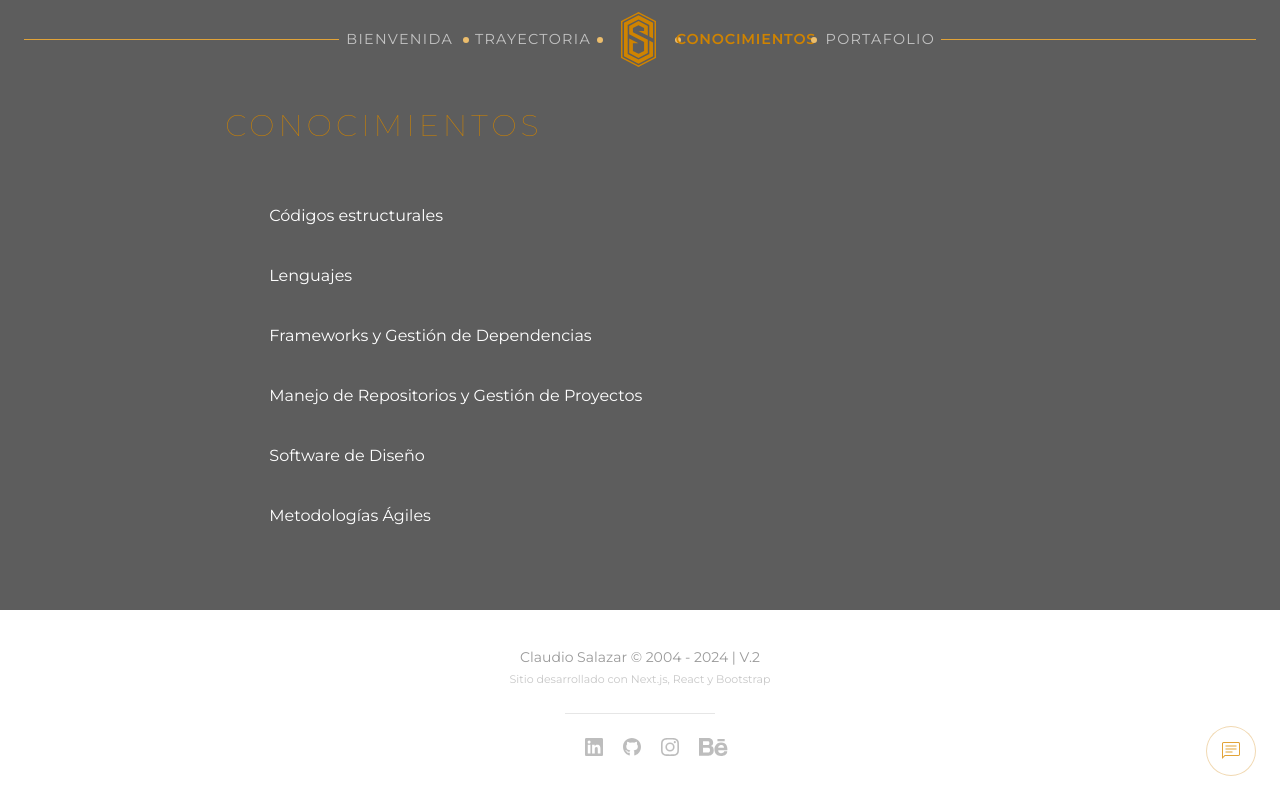
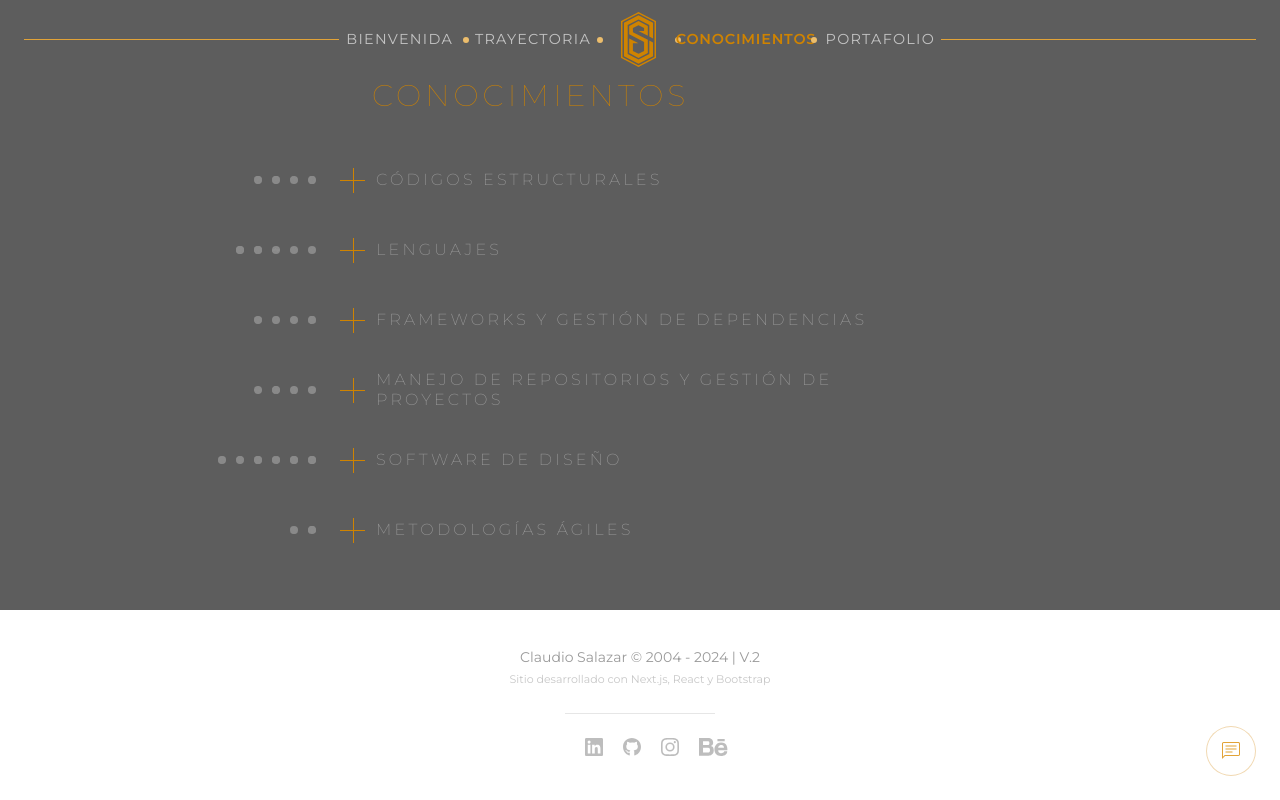
Before and after one commit to claudiosalazar/web-2024-next, a Next.js app: page /conocimientos in a window 1280 px wide. Built offline with nearby package versions, Linux system fonts and the light colour scheme.

Commit message:
Ajuste a conocimientos para desktop sin logicas aun

```diff
--- a/src/app/conocimientos/page.tsx
+++ b/src/app/conocimientos/page.tsx
@@ -1,11 +1,42 @@
 import Image from 'next/image';
 import icoHtml from '../assets/iconos/ico-html.png';
+import icoCss from '../assets/iconos/ico-css.png';
+import icoSass from '../assets/iconos/ico-sass.png';
+import icoBootstrap from '../assets/iconos/ico-bootstrap.png';
+import icoAdobe from '../assets/iconos/ico-adobe.png';
+import icoAngular from '../assets/iconos/ico-angular.png';
+import icoAtlassian from '../assets/iconos/ico-atlassian.png';
+
+import icoPhp from '../assets/iconos/ico-php.png';
+import icoWp from '../assets/iconos/ico-wordpress.png';
+import icoMysql from '../assets/iconos/ico-mysql.png';
+import icoApi from '../assets/iconos/ico-api.png';
+
+import icoFigma from '../assets/iconos/ico-figma.png';
+import icoGit from '../assets/iconos/ico-git.png';
+import icoGitHub from '../assets/iconos/ico-github.png';
+import icoGitLab from '../assets/iconos/ico-gitlab.png';
+
+import icoIllustrator from '../assets/iconos/ico-illustrator.png';
+import icoJs from '../assets/iconos/ico-js.png';
+import icoKanban from '../assets/iconos/ico-kanban.png';
+import icoNpm from '../assets/iconos/ico-npm.png';
+import icoPhotoshop from '../assets/iconos/ico-photoshop.png';
+import icoReact from '../assets/iconos/ico-react.png';
+
+import icoScrum from '../assets/iconos/ico-scrum.png';
+import icoSketch from '../assets/iconos/ico-sketch.png';
+import icoTs from '../assets/iconos/ico-ts.png';
+import icoXd from '../assets/iconos/ico-xd.png';
+import React from 'react';
+
+
 
 
 function Conocimientos() {
   return (
     <section className="info-conocimientos conocimientos row d-flex align-items-center">
-      <div className="col-8 offset-2">
+      <div className="col-6 mx-auto">
         <h1 className="my-5">Conocimientos</h1>
 
         <div className="accordion" id="accordionFlushExample">
@@ -13,13 +44,22 @@ function Conocimientos() {
             <h2 className="accordion-header">
               {/* <button className="accordion-button collapsed" onClick={handleClick1} type="button" data-bs-toggle="collapse" data-bs-target="#panelsAbierto-conocimientoUno" aria-expanded="true" aria-controls="panelsAbierto-conocimientoUno"> */}
               <button className="accordion-button collapsed" type="button" data-bs-toggle="collapse" data-bs-target="#panelsAbierto-conocimientoUno" aria-expanded="true" aria-controls="panelsAbierto-conocimientoUno">
+                <div className="icono-item">
+                  <div className={`vertical`}></div>
+                  <div className="horizontal"></div>
+                </div>
+                <div className={`iconos d-none d-md-flex`}>
+                  <Image src={icoHtml} className="ico-conocimientos" alt="HTML 5" title="HTML 5" />
+                  <Image src={icoCss} className="ico-conocimientos" alt="CSS 3" title="CSS 3" />
+                  <Image src={icoSass} className="ico-conocimientos" alt="Sass" title="Sass, scss" />
+                  <Image src={icoBootstrap} className="ico-conocimientos" alt="Bootstrap" title="Bootstrap 4 o superior" />
+                </div>
                 Códigos estructurales
               </button>
             </h2>
             <div id="panelsAbierto-conocimientoUno" className="accordion-collapse collapse" data-bs-parent="#accordionFlushExample">
               <div className="accordion-body">
                 <p>
-                  {/* <Image src={icoHtml} className="ico-conocimientos" alt="HTML 5" title="HTML 5" /> */}
                   Con más de 15 años de experiencia en desarrollo web, domino <strong>HTML5</strong> semántico y <strong>CSS3</strong> para crear proyectos responsivos. Utilizo <strong>preprocesadores CSS</strong> y <strong>Bootstrap (4 y versiones superiores)</strong> para optimizar el flujo de trabajo y garantizar interfaces consistentes en diversos dispositivos.
                 </p>
               </div>
@@ -27,9 +67,20 @@ function Conocimientos() {
           </div>
           <div className="accordion-item">
             <h2 className="accordion-header">
-              <button className="accordion-button collapsed" type="button" data-bs-toggle="collapse" data-bs-target="#panelsAbierto-conocimientoDos" aria-expanded="false" aria-controls="flush-collapseTwo">
-                Lenguajes
-              </button>
+            <button className="accordion-button collapsed" type="button" data-bs-toggle="collapse" data-bs-target="#panelsAbierto-conocimientoDos" aria-expanded="true" aria-controls="panelsAbierto-conocimientoUno">
+              <div className="icono-item">
+                <div className={`vertical`}></div>
+                <div className="horizontal"></div>
+              </div>
+              <div className={`iconos d-none d-md-flex`}>
+                <Image src={icoJs} className="ico-conocimientos" alt="javascript" title="JavaScript" />
+                <Image src={icoTs} className="ico-conocimientos" alt="typescript" title="TypeScript" />
+                <Image src={icoPhp} className="ico-conocimientos" alt="php" title="PHP" />
+                <Image src={icoApi} className="ico-api" alt="api" title="API" />
+                <Image src={icoMysql} className="ico-conocimientos" alt="mysql" title="MySQL" />
+              </div>
+              Lenguajes
+            </button>
             </h2>
             <div id="panelsAbierto-conocimientoDos" className="accordion-collapse collapse" data-bs-parent="#accordionFlushExample">
               <div className="accordion-body">
@@ -39,7 +90,17 @@ function Conocimientos() {
           </div>
           <div className="accordion-item">
             <h2 className="accordion-header">
-              <button className="accordion-button collapsed" type="button" data-bs-toggle="collapse" data-bs-target="#panelsAbierto-conocimientoTres" aria-expanded="false" aria-controls="flush-collapseThree">
+              <button className="accordion-button collapsed" type="button" data-bs-toggle="collapse" data-bs-target="#panelsAbierto-conocimientoTres" aria-expanded="false" aria-controls="panelsAbierto-conocimientoTres">
+                <div className="icono-item">
+                  <div className={`vertical`}></div>
+                  <div className="horizontal"></div>
+                </div>
+                <div className={`iconos d-none d-md-flex`}>
+                  <Image src={icoAngular} className="ico-conocimientos" alt="angular" title="Angular 15 o superior" />
+                  <Image src={icoReact} className="ico-conocimientos" alt="react" title="React Native" />
+                  <Image src={icoWp} className="ico-conocimientos" alt="wordpress" title="WordPress" />
+                  <Image src={icoNpm} className="ico-conocimientos" alt="npm" title="Dependencias NPM" />
+                </div>
                 Frameworks y Gestión de Dependencias
               </button>
             </h2>
@@ -51,7 +112,17 @@ function Conocimientos() {
           </div>
           <div className="accordion-item">
             <h2 className="accordion-header">
-              <button className="accordion-button collapsed" type="button" data-bs-toggle="collapse" data-bs-target="#panelsAbierto-conocimientoCuatro" aria-expanded="false" aria-controls="flush-collapseThree">
+              <button className="accordion-button collapsed" type="button" data-bs-toggle="collapse" data-bs-target="#panelsAbierto-conocimientoCuatro" aria-expanded="false" aria-controls="panelsAbierto-conocimientoTres">
+                <div className="icono-item">
+                  <div className={`vertical`}></div>
+                  <div className="horizontal"></div>
+                </div>
+                <div className={`iconos d-none d-md-flex`}>
+                  <Image src={icoGit} className="ico-conocimientos" alt="git" title="GIT" />
+                  <Image src={icoGitHub} className="ico-conocimientos" alt="github" title="Repositorio GitHub" />
+                  <Image src={icoAtlassian} className="ico-conocimientos" alt="atlassian" title="Repositorio Atlassian" />
+                  <Image src={icoGitLab} className="ico-conocimientos" alt="gitlab" title="Repositorio GitLab" />
+                </div>
                 Manejo de Repositorios y Gestión de Proyectos
               </button>
             </h2>
@@ -63,7 +134,19 @@ function Conocimientos() {
           </div>
           <div className="accordion-item">
             <h2 className="accordion-header">
-              <button className="accordion-button collapsed" type="button" data-bs-toggle="collapse" data-bs-target="#panelsAbierto-conocimientoCinco" aria-expanded="false" aria-controls="flush-collapseThree">
+              <button className="accordion-button collapsed" type="button" data-bs-toggle="collapse" data-bs-target="#panelsAbierto-conocimientoCinco" aria-expanded="false" aria-controls="panelsAbierto-conocimientoTres">
+                <div className="icono-item">
+                  <div className={`vertical`}></div>
+                  <div className="horizontal"></div>
+                </div>
+                <div className={`iconos d-none d-md-flex`}>
+                  <Image src={icoFigma} className="ico-conocimientos" alt="figma" title="Figma" />
+                  <Image src={icoSketch} className="ico-conocimientos" alt="sketch" title="Sketch" />
+                  <Image src={icoXd} className="ico-conocimientos" alt="xd" title="Adobe XD" />
+                  <Image src={icoAdobe} className="ico-conocimientos" alt="adobe" title="Creative Cloud Adobe" />
+                  <Image src={icoIllustrator} className="ico-conocimientos" alt="illustrator" title="Adobe Illustrator" />
+                  <Image src={icoPhotoshop} className="ico-conocimientos" alt="photoshop" title="Adobe Photoshop" />
+                </div>
                 Software de Diseño
               </button>
             </h2>
@@ -75,7 +158,15 @@ function Conocimientos() {
           </div>
           <div className="accordion-item">
             <h2 className="accordion-header">
-              <button className="accordion-button collapsed" type="button" data-bs-toggle="collapse" data-bs-target="#panelsAbierto-conocimientoSeis" aria-expanded="false" aria-controls="flush-collapseThree">
+              <button className="accordion-button collapsed" type="button" data-bs-toggle="collapse" data-bs-target="#panelsAbierto-conocimientoSeis" aria-expanded="false" aria-controls="panelsAbierto-conocimientoTres">
+                <div className="icono-item">
+                  <div className={`vertical`}></div>
+                  <div className="horizontal"></div>
+                </div>
+                <div className={`iconos d-none d-md-flex`}>
+                  <Image src={icoScrum} className="ico-conocimientos" alt="scrum" title="Scrum" />
+                  <Image src={icoKanban} className="ico-conocimientos" alt="kanban" title="Kanban" />
+                </div>
                 Metodologías Ágiles
               </button>
             </h2>
--- a/src/app/scss/components/_accordion.scss
+++ b/src/app/scss/components/_accordion.scss
@@ -3,8 +3,9 @@
   .accordion-item {
     background-color: transparent;
     border: none;
-    margin-bottom: 10px;
-    @media (min-width: $md) {
+    position: relative;
+    margin-bottom: 30px;
+    /*@media (min-width: $md) {
       position: relative;
       margin-bottom: 12px;
     }
@@ -15,20 +16,23 @@
     @media (min-width: $xl) {
       position: relative;
       margin-bottom: 30px;
-    }
+    }*/
 
     .accordion-header {
       background-color: transparent;
       border: none;
       height: 40px;
       button {
-        color: $blanco;
+        color: $gris-30;
         display: block;
+        padding: 0;
         padding-left: 44px;
         height: 40px;
-        @media (max-width: $md) {
-          padding-left: 34px;
-        }
+        text-transform: uppercase;
+        font-weight: 200 !important;
+        letter-spacing: 0.2rem;
+
+
         .icono-item {
           position: absolute;
           left: 0;
@@ -79,6 +83,7 @@
           }
           // Elimina icono por defecto de bootstrap
           &.collapsed {
+            color: $gris-30;
             &::after {
               content: '';
               background-image: none;
@@ -112,6 +117,7 @@
               }
             }
             &.active {
+              color: $blanco;
               img {
                 transition: all .2s ease-in-out;
                 width: auto;
@@ -156,9 +162,10 @@
         font-size: 14px;
         color: $gris-20;
         font-weight: 400;
-        padding-left: 34px;
+        padding-left: 28px;
         padding-top: 0;
         padding-bottom: 20px;
+        line-height: 1.8rem;
         .iconos-mobile {
           margin: 8px 0 14px 0;
           img {
@@ -171,14 +178,7 @@
             filter: grayscale(100%);
           }
         }
-        @media (min-width: $md) {
-          padding-left: 44px;
-          line-height: 26px;
-        }
-        @media (min-width: $xl) {
-          font-size: 18px;
-          line-height: 30px;
-        }
+
         strong {
           color: $dorado;
           font-weight: 500;
--- a/src/app/scss/layout/_conocimientos.scss
+++ b/src/app/scss/layout/_conocimientos.scss
@@ -2,6 +2,7 @@
   h1 {
     color: $dorado;
     line-height: 1.1;
+    margin-left: 40px;
   }
 }
 
```
